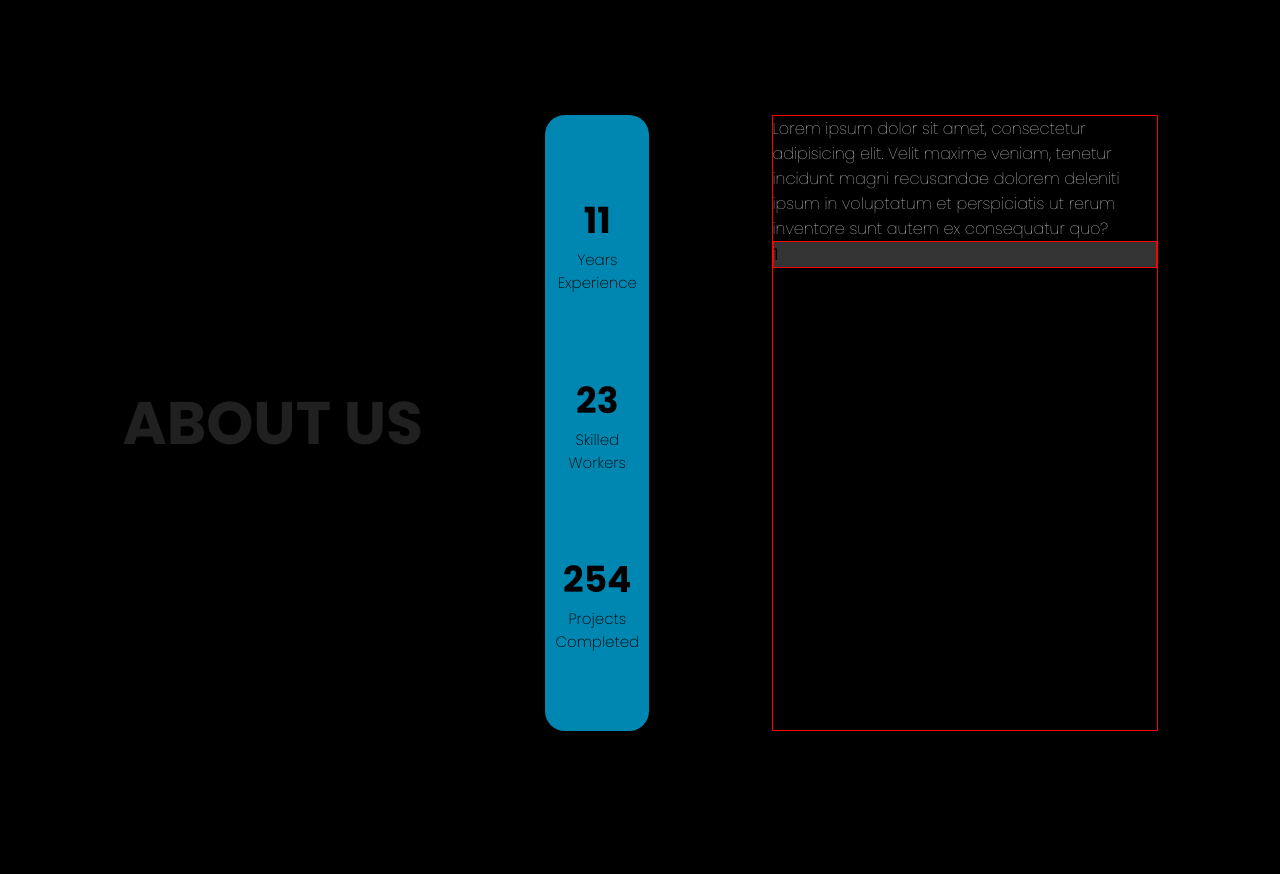
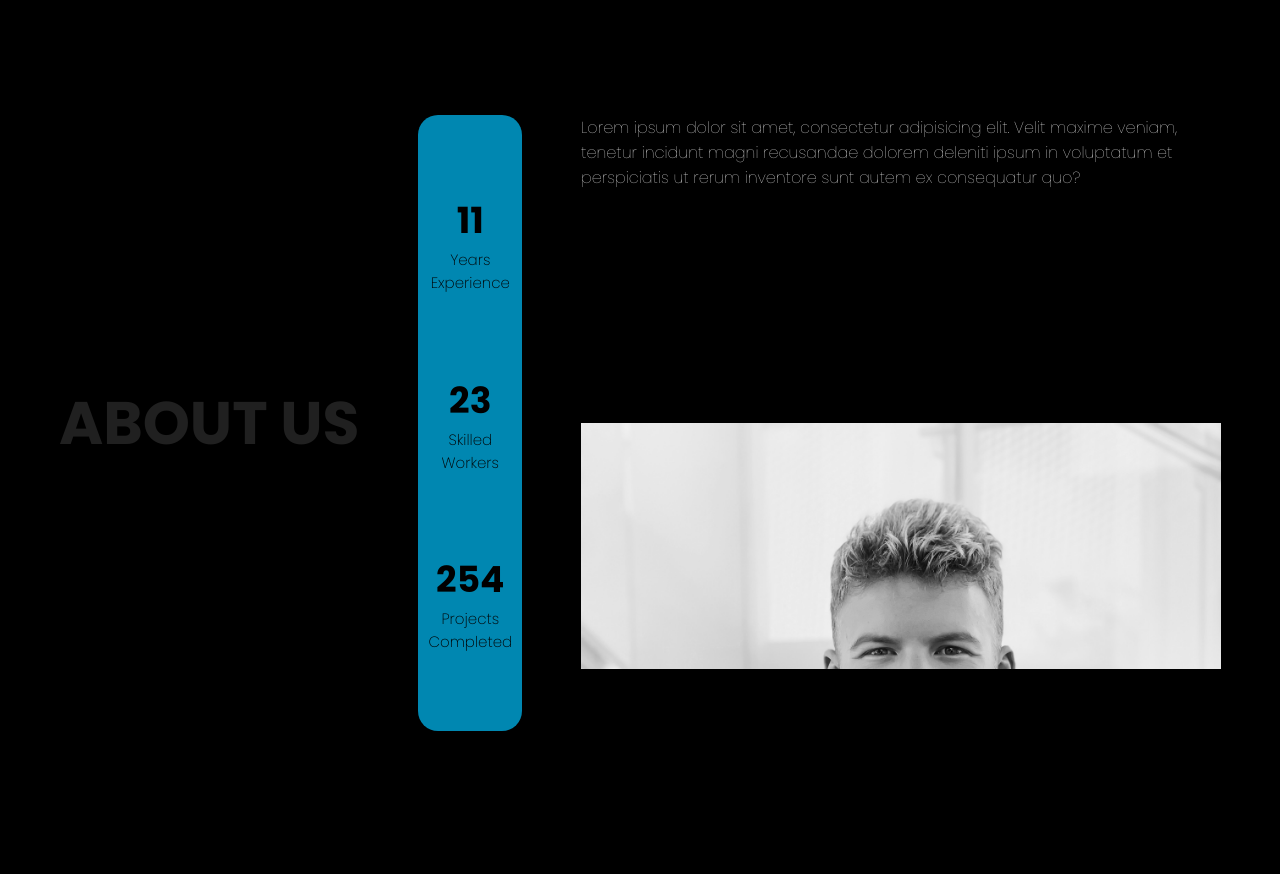
Before and after one commit to saadthedeveloper/nido-networks-website, a website built with Vite: page index.html in a window 1280 px wide. Shown: the part 792-1666 px from the top of the page. Built offline with nearby package versions, Linux system fonts and the light colour scheme.

Commit message:
Fix about us section layout

```diff
--- a/index.html
+++ b/index.html
@@ -76,30 +76,22 @@
     </div>
 
     <div class="about-container">
-      <div class="about-text">Lorem ipsum dolor sit amet, consectetur adipisicing elit. Velit maxime veniam, tenetur incidunt magni recusandae dolorem deleniti ipsum in voluptatum et perspiciatis ut rerum inventore sunt autem ex consequatur quo?</div>
+      <div class="about-text">Lorem ipsum dolor sit amet, consectetur adipisicing elit. Velit maxime veniam, tenetur
+        incidunt magni recusandae dolorem deleniti ipsum in voluptatum et perspiciatis ut rerum inventore sunt autem ex
+        consequatur quo?
+      </div>
       <div class="team">
-        1
+        <div class="member">
+          <img src="public/ceo.jpg" alt="">
+          <div>Nadeem Khan</div>
+        </div>
+        <div class="member"></div>
+        <div class="member"></div>
       </div>
     </div>
 
 
 
-
-    </div>
-
-    <div class="pagination-container">
-      <div class="dot dot-active"></div>
-      <div class="dot"></div>
-      <div class="dot"></div>
-      <div class="dot"></div>
-      <div class="dot"></div>
-      <div class="dot"></div>
-    </div>
-    </div>
-
-
-
-    </div>
   </section>
 
   <!-- SERVICES -->
--- a/src/style.css
+++ b/src/style.css
@@ -109,7 +109,7 @@ a:visited {
   color: white;
 }
 
-button{
+button {
   padding: 10px 30px;
   border-radius: 100px;
   font-size: var(--font-size-mobile);
@@ -393,7 +393,7 @@ header {
 }
 
 .stats {
-  max-width: 40vw;
+  max-width: 40%;
   height: 80%;
   padding: 0 10px;
   background-color: var(--blue);
@@ -416,19 +416,54 @@ header {
   font-weight: calc(var(--font-weight) + 100);
 }
 
-.about-container{
-  border: 1px solid red;
+.about-container {
+  /* border: 1px solid red; */
   height: 80%;
+  width: 50%;
+  display: flex;
+  flex-direction: column;
+  justify-content: space-between;
 }
 
-.about-text{
+.about-text {
   color: white;
   font-weight: var(--font-weight);
 }
 
-.team{
-  border: 1px solid red;
-  background-color: #333;
+.team {
+  /* border: 1px solid red; */
+  width: 100%;
+  height: 50%;
+  display: flex;
+  overflow-x: auto;
+  scroll-snap-type: x mandatory;
+}
+
+.member{
+  scroll-snap-align: start;
+  height: 100%;
+  flex: 0 0 100%;
+  display: flex;
+  flex-direction: column;
+  /* border: 1px solid rgb(245, 8, 8); */
+  overflow: hidden;
+  margin-right: 10px;
+}
+
+.member img{
+ background-color: #ffffff;
+ display: block;
+ width: 100%;
+ height: 80%;
+ object-fit: cover;
+ object-position: 20% top;
+ filter: grayscale();
+}
+
+.member div{
+  width: 100%;
+  height: 20%;
+  /* border: 1px solid red; */
 }
 
 @media (min-width: 1000px) {
@@ -436,10 +471,6 @@ header {
     display: block;
   }
 
-  .about-text {
-    width: 30vw;
-
-  }
 
 
 
@@ -900,7 +931,7 @@ footer {
     font-weight: var(--font-weight);
   }
 
-  .about h3{
+  .about h3 {
     font-size: calc(var(--font-size-mobile) + 10px);
   }
 
```
Also changed, not shown: public/ceo.jpg (added).
